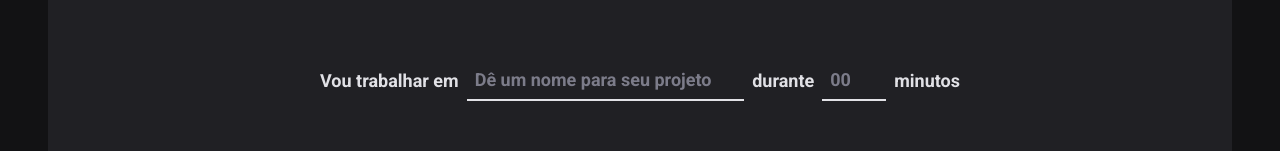
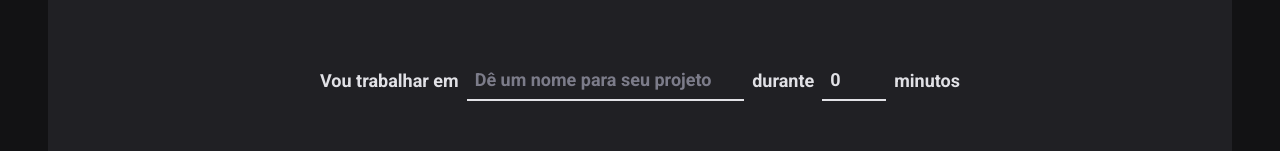
Before and after one commit to leosgarbi/react-timer, a React (Vite) app: page / in a window 1280 px wide. Shown: the part 166-317 px from the top of the page. Built offline with nearby package versions, Linux system fonts and the light colour scheme.

Commit message:
feat: validated form

```diff
--- a/package.json
+++ b/package.json
@@ -10,11 +10,14 @@
     "preview": "vite preview"
   },
   "dependencies": {
+    "@hookform/resolvers": "^3.3.4",
     "phosphor-react": "^1.4.1",
     "react": "^18.2.0",
     "react-dom": "^18.2.0",
+    "react-hook-form": "^7.51.3",
     "react-router-dom": "^6.23.0",
-    "styled-components": "^6.1.8"
+    "styled-components": "^6.1.8",
+    "zod": "^3.23.5"
   },
   "devDependencies": {
     "@types/react": "^18.2.66",
--- /dev/null
+++ b/src/components/Timer/index.tsx
@@ -0,0 +1,3 @@
+export function Timer() {
+  return <h1>timer</h1>;
+}
--- a/src/layouts/DefaultLayout/index.tsx
+++ b/src/layouts/DefaultLayout/index.tsx
@@ -1,6 +1,6 @@
 import { Outlet } from 'react-router-dom';
 import { Header } from '../../components/Header';
-import { LayoutContainer } from './styles';
+import { LayoutContainer } from './styled';
 
 export function DefaultLayout() {
   return (
--- a/src/pages/Home/index.tsx
+++ b/src/pages/Home/index.tsx
@@ -1,4 +1,8 @@
+import { zodResolver } from '@hookform/resolvers/zod';
 import { Play } from 'phosphor-react';
+import { useForm } from 'react-hook-form';
+import * as zod from 'zod';
+
 import {
   CountdownContainer,
   FormContainer,
@@ -9,16 +13,43 @@
   TaskInput,
 } from './styled';
 
+const newCycleFormValitadionSchema = zod.object({
+  task: zod.string().min(1, 'Informe a tarefa'),
+  minutesAmount: zod
+    .number()
+    .min(5, 'O ciclo precisa ser de no mínimo 5 minutos.')
+    .max(60, 'O ciclo precisa ser de no máximo 60 minutos.'),
+});
+
+type NewCycleFormData = zod.infer<typeof newCycleFormValitadionSchema>;
+
 export function Home() {
+  const { register, handleSubmit, watch, reset } = useForm<NewCycleFormData>({
+    resolver: zodResolver(newCycleFormValitadionSchema),
+    defaultValues: {
+      task: '',
+      minutesAmount: 0,
+    },
+  });
+
+  function handleCreateNewCycle(data: NewCycleFormData) {
+    console.log(data);
+    reset();
+  }
+
+  const task = watch('task');
+  const isSubmitDisable = !task;
+
   return (
     <HomeContainer>
-      <form action=''>
+      <form onSubmit={handleSubmit(handleCreateNewCycle)} action=''>
         <FormContainer>
           <label htmlFor='task'>Vou trabalhar em</label>
           <TaskInput
             id='task'
             list='task-sugestion'
             placeholder='Dê um nome para seu projeto'
+            {...register('task')}
           />
 
           <datalist id='task-sugestion'>
@@ -33,6 +64,7 @@
             step='5'
             min='5'
             max='60'
+            {...register('minutesAmount', { valueAsNumber: true })}
           />
           <span>minutos</span>
         </FormContainer>
@@ -45,7 +77,7 @@
           <span>0</span>
         </CountdownContainer>
 
-        <StartCountdownButton disabled type='submit'>
+        <StartCountdownButton disabled={isSubmitDisable} type='submit'>
           <Play />
           Começar
         </StartCountdownButton>
```
Also changed, not shown: src/components/Timer/styled.ts (added), src/layouts/DefaultLayout/styled.ts (renamed from src/layouts/DefaultLayout/styles.ts), 1 other file (tests, documents, lock files or other folders).
